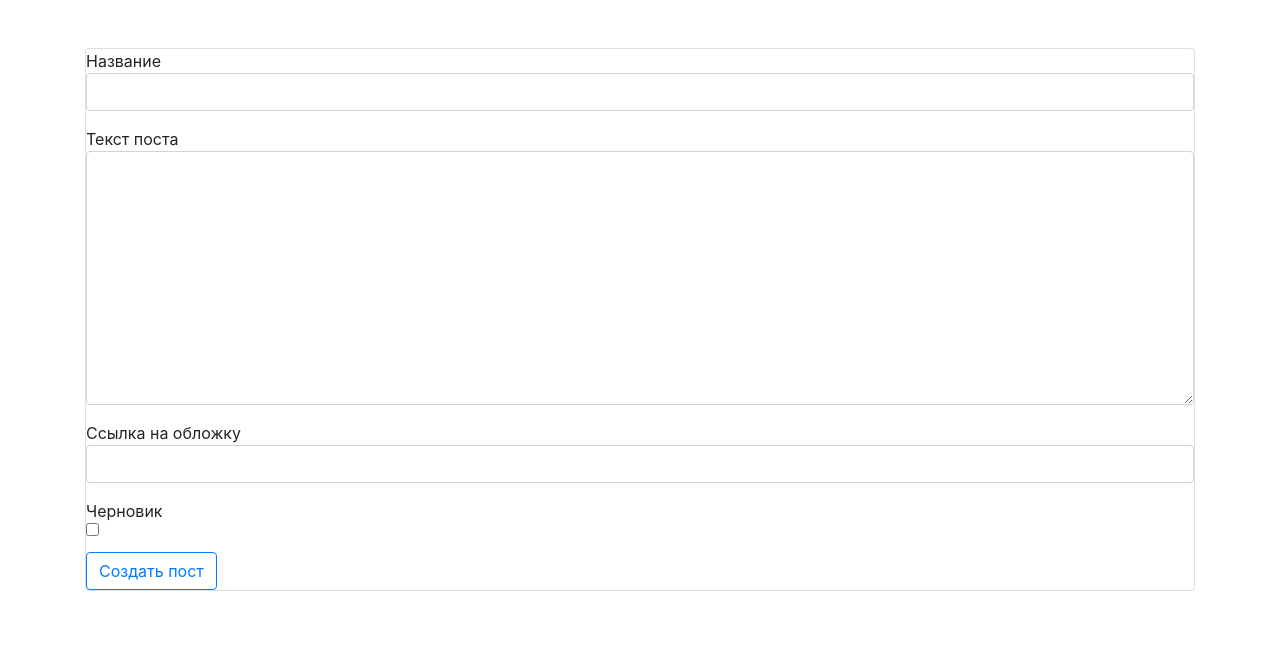
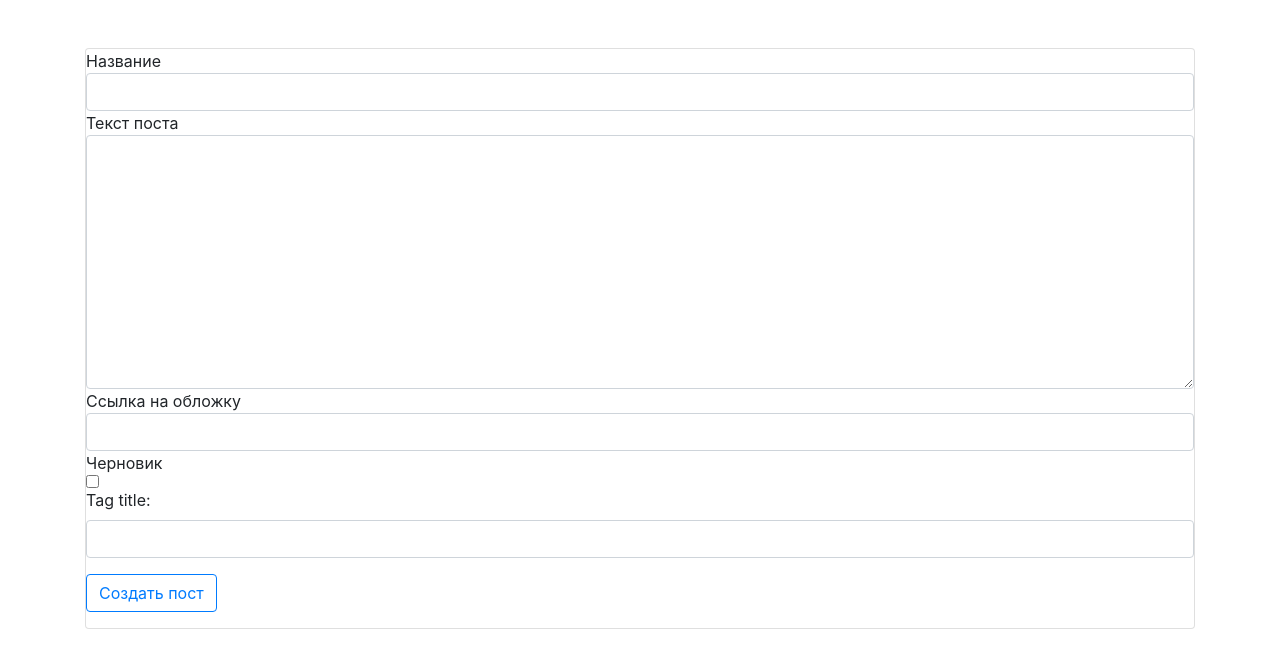
Before and after one commit to SportsterSquadRus/blog_engine, a Django app: page /blog/post/create/ in a window 1280 px wide. Shown: the part 56-724 px from the top of the page. Run offline with Django 3.2, Linux system fonts and the light colour scheme; the visitor is signed in with stand-in values (Sample User, id 1); some libraries are stand-ins or nearby versions.

Commit message:
tag model created

```diff
--- a/blog/templates/blog/includes/posts_card_template.html
+++ b/blog/templates/blog/includes/posts_card_template.html
@@ -22,7 +22,7 @@
   <div class="card-footer text-muted">
 
     {% for tag in post.tags.all %}
-    <a href="{% url 'tag_detail_url' slug=tag.slug %}">#{{ tag }}</a>
+    <a href="{% url 'tag_detail_url' id=tag.id %}">#{{ tag }}</a>
     {% endfor %}
 
 
--- a/blog/templates/blog/post_create.html
+++ b/blog/templates/blog/post_create.html
@@ -17,8 +17,10 @@
     {% endif %}
     {{ field.label }}
     {{ field }}
+{% endfor %}
+{{ tagform }}
 </div>
-{% endfor %}
+
 <button type="submit" class="btn btn-outline-primary">Создать пост</button>
 </form>
 
--- a/blog/templates/blog/post_detail.html
+++ b/blog/templates/blog/post_detail.html
@@ -44,7 +44,7 @@
     <div class="card-footer text-muted">
 
       {% for tag in post.tags.all %}
-      <a href="{% url 'tag_detail_url' slug=tag.slug %}">#{{ tag }}</a>
+      <a href="{% url 'tag_detail_url' id=tag.id %}">#{{ tag }}</a>
       {% endfor %}
 
     </div>
--- a/blog/urls.py
+++ b/blog/urls.py
@@ -11,6 +11,6 @@ urlpatterns = [
     path('post/update/<int:pk>/', PostUpdateView.as_view(), name='post_update_url'),
     path('drafts/', DraftsListView.as_view(), name='drafts_list_url'),
     path('tags/', TagListView.as_view(), name='tag_list_url'),
-    path('tag/detail/<str:slug>/', TagDetailView.as_view(), name='tag_detail_url'),
+    path('tag/detail/<int:id>/', TagDetailView.as_view(), name='tag_detail_url'),
     path('search/', SearchView.as_view(), name='search_posts_url'),
 ]
--- a/blog/views.py
+++ b/blog/views.py
@@ -11,6 +11,7 @@ from django.utils import timezone
 from tag.models import Tag
 from django.db.models import Q
 from django.contrib.contenttypes.models import ContentType
+from tag.forms import TagForm
 
 
 
@@ -77,12 +78,15 @@ class PostCreateView(LoginRequiredMixin, View):
     raise_exception = True
 
     def get(self, request):
-        return render(request, 'blog/post_create.html', context={'form': PostForm})
+        return render(request, 'blog/post_create.html', context={'form': PostForm, 'tagform': TagForm})
 
     def post(self, request):
         bound_form = PostForm(request.POST)
+        tag_form = TagForm(request.POST)
 
-        if bound_form.is_valid():
+        if bound_form.is_valid() and tag_form.is_valid():
+
+
             new_post = bound_form.save()
             new_post.author = request.user
             if '<hr />' in new_post.body:
@@ -93,6 +97,10 @@ class PostCreateView(LoginRequiredMixin, View):
             if new_post.draft_status == False:
                 new_post.date_pub = timezone.now()
             new_post.save()
+            new_tags = tag_form.save()
+            new_tags.object_id = new_post.id
+            new_tags.content_type = ContentType.objects.get_for_model(new_post)
+            new_tags.save()
 
             return redirect(new_post)
         else:
@@ -154,10 +162,10 @@ class TagDetailView(ListView):
     paginate_by = 4
 
     def get_queryset(self, **kwargs):
-        tag = get_object_or_404(Tag, slug__iexact=self.kwargs['slug'])
+        tag = get_object_or_404(Tag, id=self.kwargs['id'])
         return Post.objects.filter(tags=tag, draft_status=False)
 
     def get_context_data(self, **kwargs):
         context = super().get_context_data(**kwargs)
-        context['tag'] = Tag.objects.get(slug__iexact=self.kwargs['slug'])
+        context['tag'] = Tag.objects.get(id=self.kwargs['id'])
         return context
--- /dev/null
+++ b/tag/forms.py
@@ -0,0 +1,26 @@
+from django import forms
+from .models import Tag
+
+
+class TagForm(forms.ModelForm):
+    with open('blog/banned_words.txt', encoding='utf8') as file:
+        STOP_LIST = file.read().split(', ')
+    class Meta:
+        model = Tag
+        fields = ('tag_title',)
+
+        widgets = {
+            'tag_title': forms.TextInput(attrs={'class': 'form-control'}),
+        }
+
+    def clean_tag_title(self):
+        tagstring = (self.cleaned_data['tag_title']).lower()
+        tags = set((tagstring).split())
+        for tag in tags:
+            print(tag)
+            if tag in self.STOP_LIST:
+                raise forms.ValidationError(
+                    "Вы позволили себе немного лишнего! Исправьте текст!")
+
+        print('its form', tags)
+        return list(tags)
--- a/tag/models.py
+++ b/tag/models.py
@@ -3,14 +3,14 @@ from django.contrib.contenttypes.fields import GenericForeignKey, GenericRelatio
 from django.contrib.contenttypes.models import ContentType
 
 class Tag(models.Model):
-    title = models.CharField(unique=True, max_length=50)
+    tag_title = models.CharField(unique=True, max_length=50)
     content_type = models.ForeignKey(
         ContentType, on_delete=models.CASCADE, null=True)
     object_id = models.PositiveIntegerField(null=True)
     content_object = GenericForeignKey('content_type', 'object_id')
 
     def __str__(self):
-        return self.title
+        return self.tag_title
 
     # def save(self, *args, **kwargs):
-    #     if self.
+    #     print('its model self', self)
```
Also changed, not shown: tag/migrations/0002_auto_20201010_1516.py (added).
